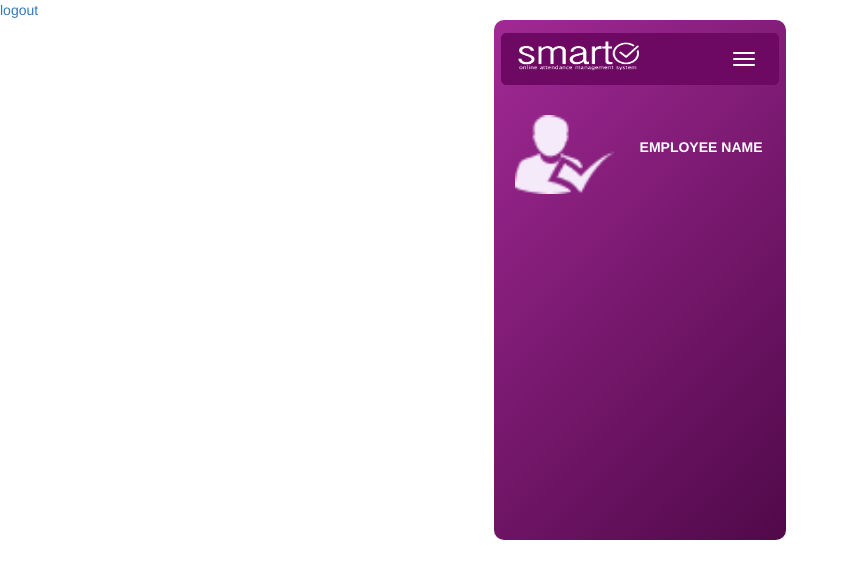
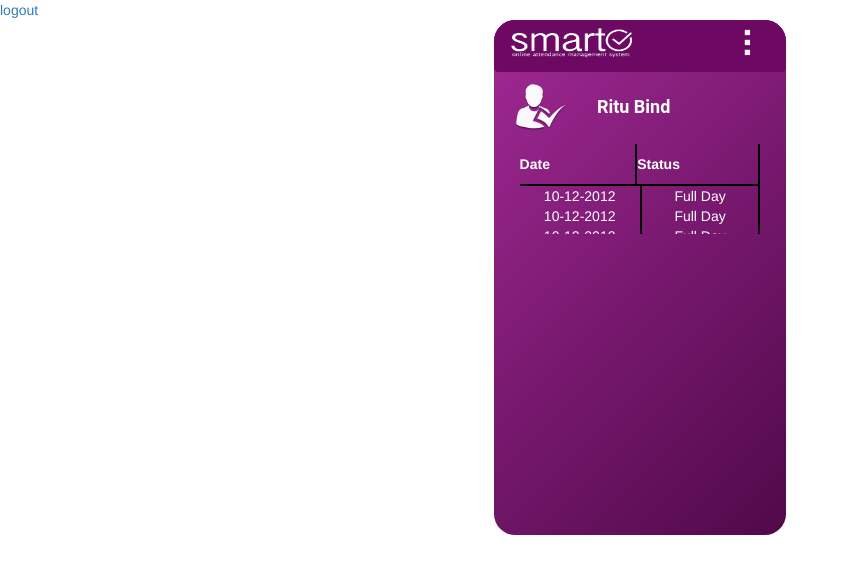
Before and after one commit to bind-ritu1211/Smarttick, a Django app: page /attendance/ in a window 1280 px wide. Shown: the top 579 px of the page, without its empty margins (0-849 px from the left). Run offline with Django 3.2, Linux system fonts and the light colour scheme; a user stored in the database is signed in; some libraries are stand-ins or nearby versions.

Commit message:
templats updated

```diff
--- a/employee/templates/common/attendance.html
+++ b/employee/templates/common/attendance.html
@@ -2,21 +2,20 @@
 {% load static %}
 {%block style%}
 <style>
+
+.navbar-inverse {
+    border-top-right-radius: 21px;
+    border-top-left-radius: 21px;
+    background-color: #6d0863;
+    border-color: #6d0863;
+    margin-right: -26px;
+    margin-left: -26px;
+    margin-top: -26px;
+    }
     .logo-class {
         width: 122px;
         height: 44px;
-        margin-right: 77px;
-
-    }
-
-    .navbar-inverse {
-        border-radius: 5px;
-        background-color: #6d0863;
-        border-color: #6d0863;
-        margin-right: -19px;
-        margin-left: -19px;
-        margin-top: -13px;
-
+        margin-top:-60px;
 
     }
 
@@ -28,35 +27,83 @@
     .button.navbar-toggle {
         background-color: #6d0863;
     }
-     .hr {
-        margin: 44px;
-    }
-    .employee-profile {
-        text-align: center;
-        margin-top: 16px;
-    }
-    .h5,h5{
+
+    .test:after {
+  content: '\2807';
+  font-size: 2em;
+  color: whitesmoke;
+  padding-left:230px;
+}
+
+    .h4,h4{
         font-weight: bold;
         text-align: center;
-        padding-left: 6px;
-        padding-top: 15px;
+        height: 27px;
+        width: 94px;
+        color: #FFFDFD;
+        font-family: roboto;
+        margin-top: -5px;
     }
-    .table {
-        margin-top: 45px;
-        }
-    .table, th, td {
-    border: 1px solid white;
-    border-collapse: collapse;
-}
-    .th, td {
-    padding: 15px;
-    text-align: center;
-}
+
     .col {
   float: left;
   padding: 10px;
 }
+/*.header{
 
+    border-top: 5px solid black;
+    border-bottom: 5px solid black;
+    border-bottom-color: white;
+    border-bottom-width: thin;
+    border-top-color: white;
+    border-top-width: thin;
+    width: 273px;
+    height: 38px;
+    margin-top: 27px;
+    margin-left: -16px;
+}
+*/
+able.scrolldown {
+			width: 100%;
+
+			/* border-collapse: collapse; */
+			border-spacing: 0;
+			border: 2px solid black;
+		}
+
+		/* To display the block as level element */
+		table.scrolldown tbody, table.scrolldown thead {
+			display: block;
+		}
+
+		thead tr th {
+			height: 40px;
+			line-height: 40px;
+		}
+
+		table.scrolldown tbody {
+
+			/* Set the height of table body */
+			height: 50px;
+
+			/* Set vertical scroll */
+			overflow-y: auto;
+
+			/* Hide the horizontal scroll */
+			overflow-x: hidden;
+		}
+
+		tbody {
+			border-top: 2px solid black;
+		}
+
+		tbody td, thead th {
+			width : 200px;
+			border-right: 2px solid black;
+		}
+		td {
+			text-align:center;
+		}
 </style>
 {% endblock %}
 
@@ -64,28 +111,119 @@
     {% block content %}
     <nav class="navbar navbar-inverse">
         <div class="container-fluid">
-            <div class="navbar-header" style="width: 107%;">
-                <button type="button" style="display: block;" class="navbar-toggle" data-toggle="collapse"
-                    data-target="#myNavbar">
-                    <span class="icon-bar"></span>
-                    <span class="icon-bar"></span>
-                    <span class="icon-bar"></span>
-                </button>
-                <div class="img">
+            <div class="navbar-header">
+            <div class = "navbar-brand">
+            <div class="test">
+            </div>
+                <div class = "img">
                     <img src="{% static 'img/smarttick_white.png' %}" alt="smart" class="logo-class">
                 </div>
             </div>
         </div>
-    </nav>
+    </div>
+</nav>
     <div class="row">
         <div class="col">
             <div class="img">
-                <img src="{% static 'img/attendance.png' %}" alt="smart" style="height: 79px; width: 99px;">
+                <img src="{% static 'img/attendance.png' %}" alt="smart" style="height: 49px; width: 52px; margin-top:-20px;">
         </div>
     </div>
-        <div class="col"><h5>EMPLOYEE NAME</h5>
+        <div class="col"><h4>Ritu Bind</h4>
     </div>
 </div>
+<table class="scrolldown">
+
+    <!-- Table head content -->
+    <thead>
+        <tr>
+            <th>Date</th>
+            <th>Status</th>
+
+        </tr>
+    </thead>
+
+    <!-- Table body content -->
+    <tbody>
+        <tr>
+            <td>10-12-2012</td>
+            <td>Full Day</td>
+
+        </tr>
+
+        <tr>
+            <td>10-12-2012</td>
+            <td>Full Day</td>
+        </tr>
+        <tr>
+            <td>10-12-2012</td>
+            <td>Full Day</td>
+        </tr>
+        <tr>
+            <td>10-12-2012</td>
+            <td>Full Day</td>
+        </tr>
+        <tr>
+            <td>10-12-2012</td>
+            <td>Full Day</td>
+        </tr>
+    </tbody>
+</table>
+<!--
+<div class="header">
+<div class="row">
+    <div class="col" style="border-right-style: solid;border-right-width: thin;margin-left: 100px;height: 36px;">
+        <p style="font-weight: bold;
+        margin-top: -5px;
+        text-align: center;font-size: 16px;">Date</p> </div>
+    <div class="col"><h4>status</h4>
+</div>
+</div>
+<div class="row">
+    <div class="col">
+<dl style="padding-right: 18px;
+padding-left: 62px;">
+    <dt>10-12-2012</dt>
+    <dt>10-12-2012</dt><dt>10-12-2012</dt><dt>10-12-2012</dt><dt>10-12-2012</dt><dt>10-12-2012</dt>
+    <dt>10-12-2012</dt><dt>10-12-2012</dt><dt>10-12-2012</dt><dt>10-12-2012</dt>
+    <dt>10-12-2012</dt>
+    <dt>10-12-2012</dt>
+    <dt>10-12-2012</dt>
+
+  </dl>
+    </div>
+    <div class="col">
+        <dl>
+            <dt>Full Day</dt>
+            <dt>Full Day</dt>
+            <dt>Full Day</dt>
+            <dt>Half Day</dt><dt>Full Day</dt>
+            <dt>Full Day</dt><dt>Half Day</dt>
+            <dt>Full Day</dt><dt>Half Day</dt>
+            <dt>Full Day</dt><dt>Half Day</dt>
+            <dt>Full Day</dt><dt>
+          </dl>
+    </div>
+</div>
+
+   <div class="row">
+        <div class="col" style="border-right-style: solid;border-right-width: thin;margin-left: 100px;height: 36px;">
+            <p style="font-weight: bold;
+            margin-top: -5px;
+            text-align: center;font-size: 16px;">Date</p> </div>
+        <div class="col"><h4>status</h4>
+    </div>
+    </div>
+    <div class="row">
+        <div class="col" style="border-right-style: solid;border-right-width: thin;margin-left: 100px;height: 36px;">
+            <p style="font-weight: bold;
+            margin-top: -5px;
+            text-align: center;font-size: 16px;">Date</p> </div>
+        <div class="col"><h4>status</h4>
+    </div>
+    </div>
+    </div>-->
+
 </body>
 
+
 {% endblock %}
--- a/employee/templates/common/base.html
+++ b/employee/templates/common/base.html
@@ -17,9 +17,9 @@
       max-width: 292px;
       margin: auto;
       background-image: linear-gradient(-45deg, #500949, #a12995);
-      height: 520px;
+      height: 515px;
       color: white;
-      border-radius: 10px;
+      border-radius: 21px;
       padding: 2%;
     }
   </style>
```
Also changed, not shown: employee/templates/common/checkin.html (+30 -22 lines), employee/templates/common/checkout.html (+32 -24 lines), employee/templates/common/employee_profile.html (+25 -21 lines), db.sqlite3, static/img/attendance.png.
